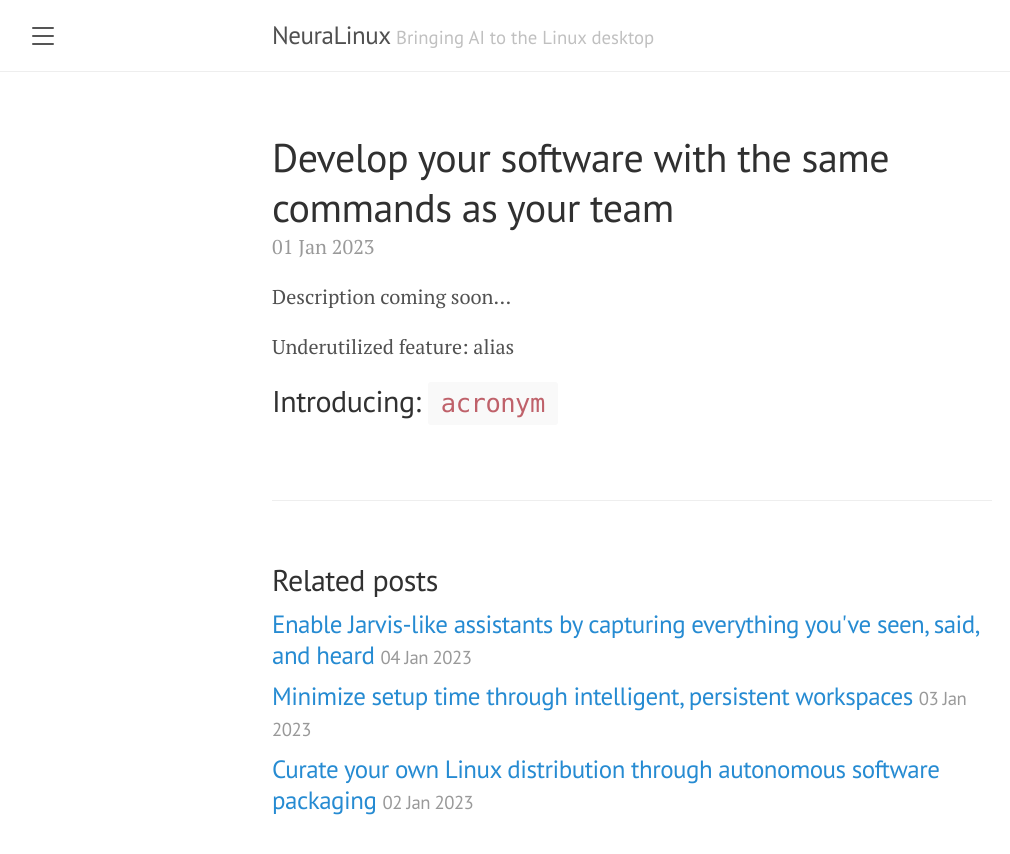
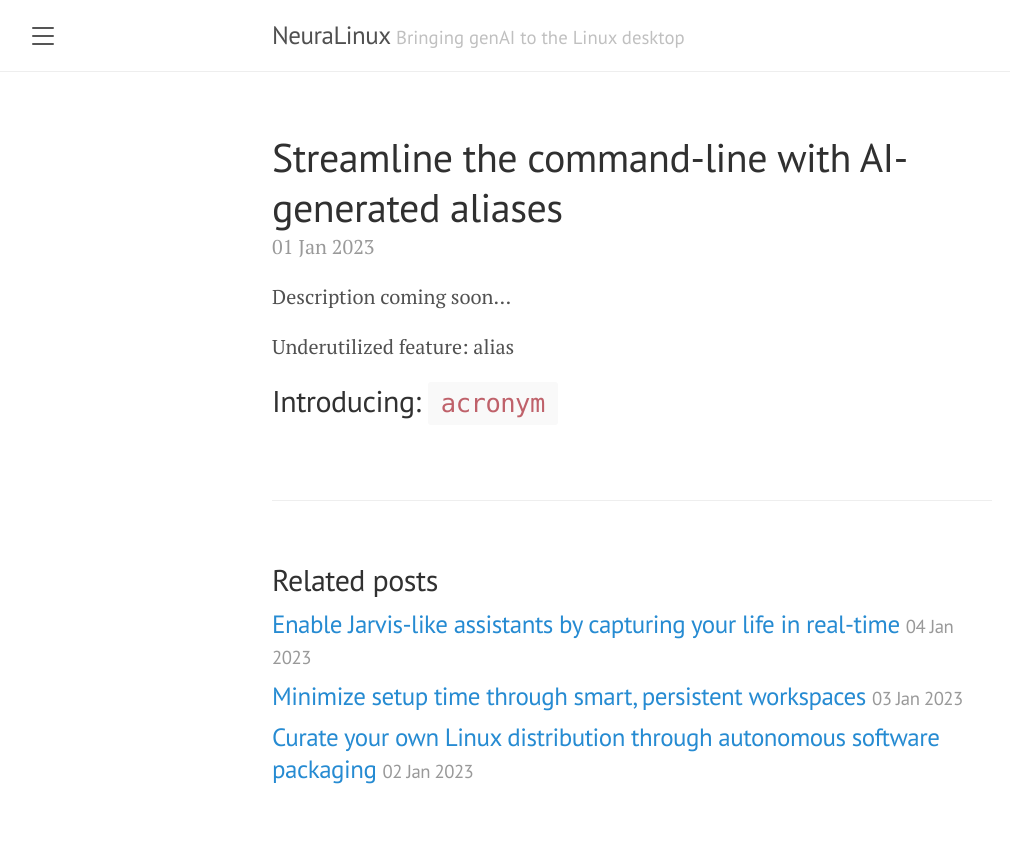
Before and after one commit to chinarjoshi/chinarjoshi.github.io, a Jekyll site: the page built from _posts/shells/2023-01-01-acronym.md, in a window 1280 px wide. Shown: the top 854 px of the page, without its empty margins (8-1018 px from the left). Built offline with Jekyll 4.4.1, drawn with Linux system fonts in a browser that asks for light colours.

```diff
--- a/_config.yml
+++ b/_config.yml
@@ -1,7 +1,7 @@
 # Setup
 remote_theme:        poole/lanyon
 title:               NeuraLinux
-tagline:             'Bringing AI to the Linux desktop'
+tagline:             'Bringing genAI to the Linux desktop'
 description:         Linux servers have powered the AI revolution. It's time to reap the intelligence and use it on the desktop.
 url:                 https://chinarjoshi.github.io
 baseurl:             ''
--- a/_posts/desktop/2023-01-03-spaces.md
+++ b/_posts/desktop/2023-01-03-spaces.md
@@ -1,6 +1,6 @@
 ---
 layout: post
-title: Minimize setup time through intelligent, persistent workspaces
+title: Minimize setup time through smart, persistent workspaces
 permalink: /spaces/
 category: desktop
 type: solution
--- a/_posts/desktop/2023-01-04-continuity.md
+++ b/_posts/desktop/2023-01-04-continuity.md
@@ -1,6 +1,6 @@
 ---
 layout: post
-title: Enable Jarvis-like assistants by capturing everything you've seen, said, and heard
+title: Enable Jarvis-like assistants by capturing your life in real-time
 permalink: /continuity/
 category: desktop
 type: solution
--- a/_posts/shells/2023-01-01-acronym.md
+++ b/_posts/shells/2023-01-01-acronym.md
@@ -1,6 +1,6 @@
 ---
 layout: post
-title: Develop your software with the same commands as your team
+title: Streamline the command-line with AI-generated aliases
 permalink: /acronym/
 category: shells
 type: solution
```
Also changed, not shown: _posts/desktop/2023-01-01-desktop.md (+1 -1 lines), index.html (+7 -2 lines).
